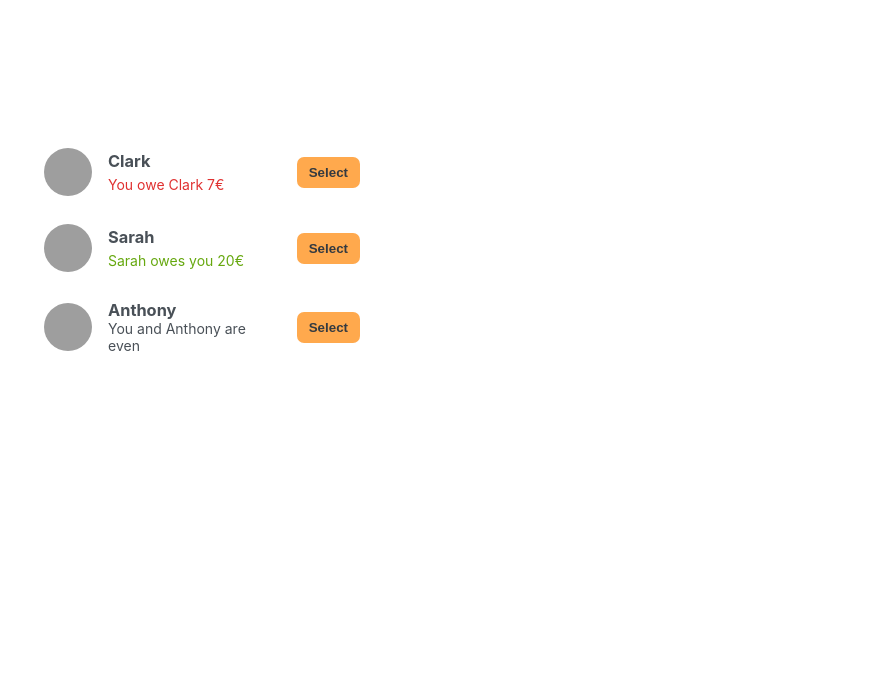
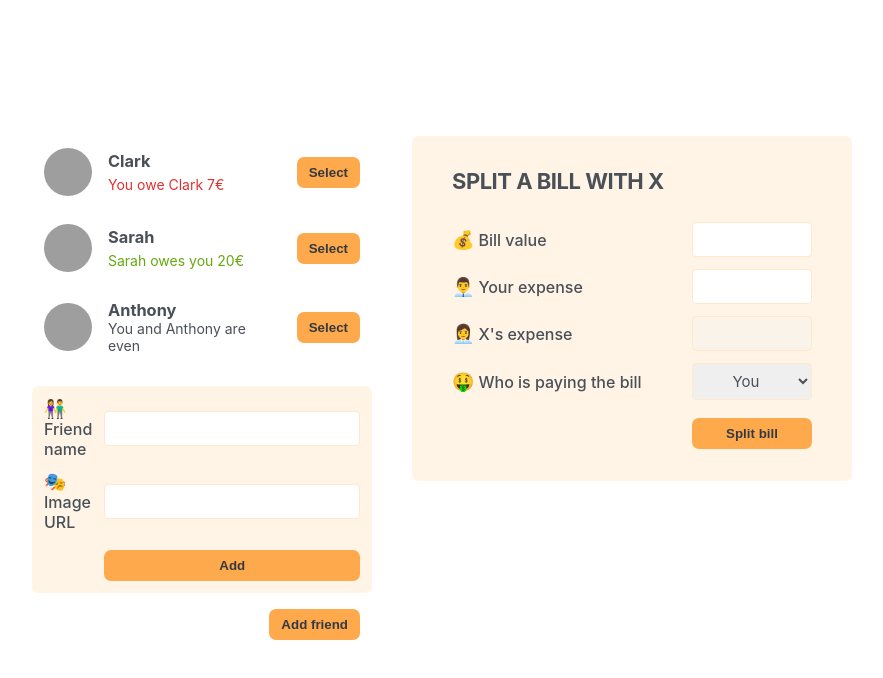
Before and after one commit to Andrew-Mysaka/ultimate-react-course-2023, a React (Create React App) app in the folder 06-eat-n-split/: page / in a window 1280 px wide. Shown: the top 678 px of the page, without its empty margins (198-1081 px from the left). Built offline with nearby package versions, Linux system fonts and the light colour scheme; grey boxes are pictures that could not be loaded.

Commit message:
Lesson 97 - Building the static app: forms

```diff
--- a/06-eat-n-split/src/App.js
+++ b/06-eat-n-split/src/App.js
@@ -26,7 +26,11 @@
         <div className={'app'}>
             <div className={'sidebar'}>
                 <FriendsList/>
+                <FormAddFriend/>
+                <Button>Add friend</Button>
             </div>
+
+            <FormSplitBill/>
         </div>
     );
 }
@@ -52,7 +56,50 @@
             {friend.balance > 0 && <p className={"green"}>{friend.name} owes you {Math.abs(friend.balance)}€ </p>}
             {friend.balance === 0 && <p>You and {friend.name} are even</p>}
 
-            <button className={'button'}>Select</button>
+            <Button>Select</Button>
         </li>
     );
 }
+
+function Button({children}){
+    return (
+        <button className={'button'}>{children}</button>
+    );
+}
+
+function FormAddFriend() {
+    return (
+        <form className={'form-add-friend'}>
+            <label>👫Friend name</label>
+            <input type={'text'} />
+            <label>🎭Image URL</label>
+            <input type={'text'} />
+            <Button>Add</Button>
+        </form>
+    );
+}
+
+function FormSplitBill() {
+    return (
+        <form className={'form-split-bill'}>
+            <h2>Split a bill with X</h2>
+
+            <label>💰Bill value</label>
+            <input type={'text'} />
+
+            <label>👨‍💼Your expense</label>
+            <input type={'text'} />
+
+            <label>👩‍💼X's expense</label>
+            <input type={'text'} disabled />
+
+            <label>🤑Who is paying the bill</label>
+            <select>
+                <option value="user">You</option>
+                <option value="friend">X</option>
+            </select>
+
+            <Button>Split bill</Button>
+        </form>
+    );
+}
```
